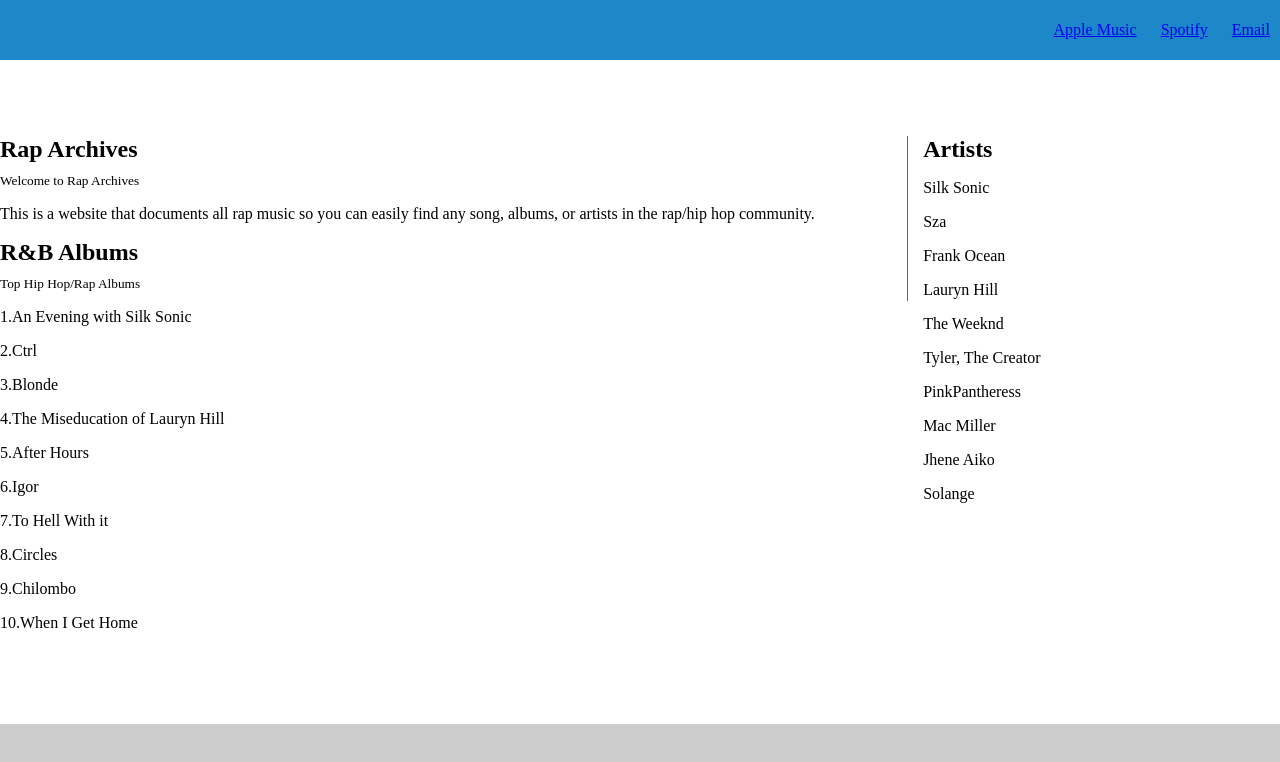
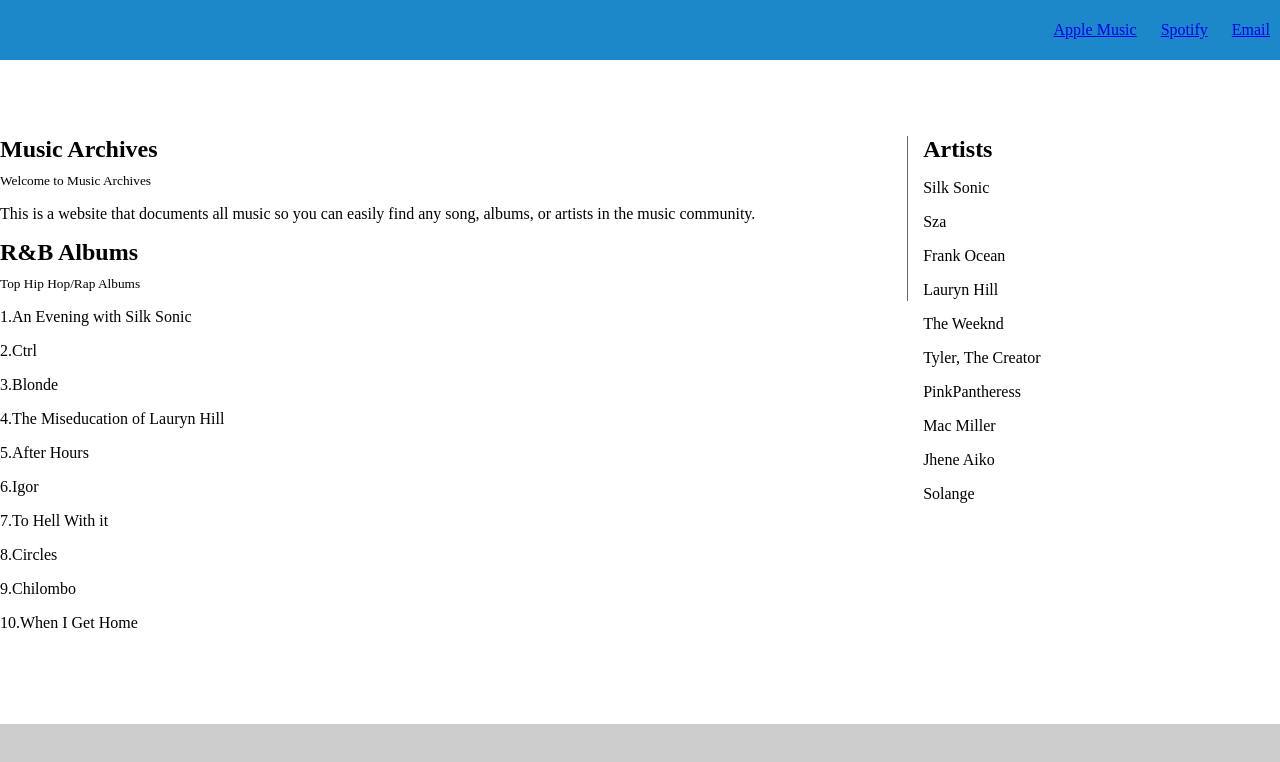
Before and after one commit to deeneal/demetrius.github.io, a plain HTML site: page page2.html in a window 1280 px wide. Drawn offline with Linux system fonts and the light colour scheme.

Commit message:
Update page2.html

```diff
--- a/page2.html
+++ b/page2.html
@@ -63,10 +63,10 @@
     <section>
       <article>
         <header>
-          <h2>Rap Archives</h2>
-          <small>Welcome to Rap Archives</small>
+          <h2>Music Archives</h2>
+          <small>Welcome to Music Archives</small>
         </header>
-        <p>This is a website that documents all rap music so you can easily find any song, albums, or artists in the rap/hip hop community.</p>
+        <p>This is a website that documents all music so you can easily find any song, albums, or artists in the music community.</p>
       </article>
       <article>
         <header>
```
